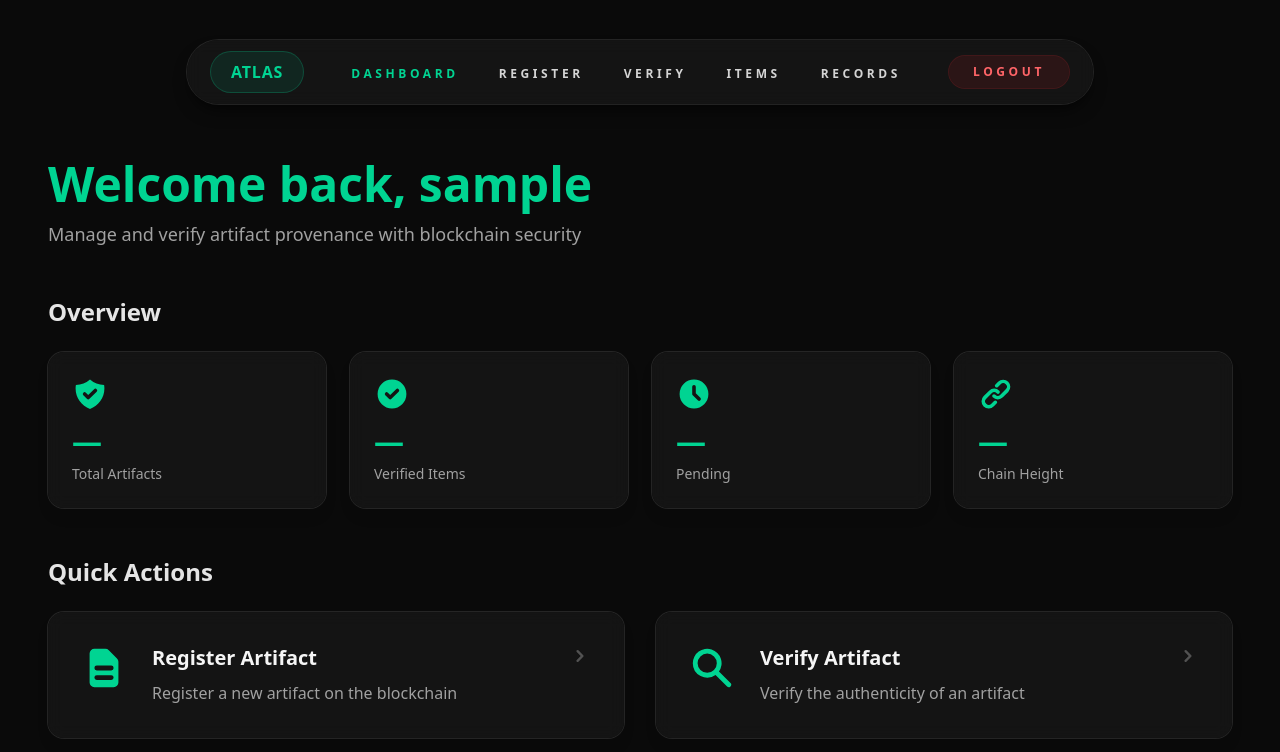
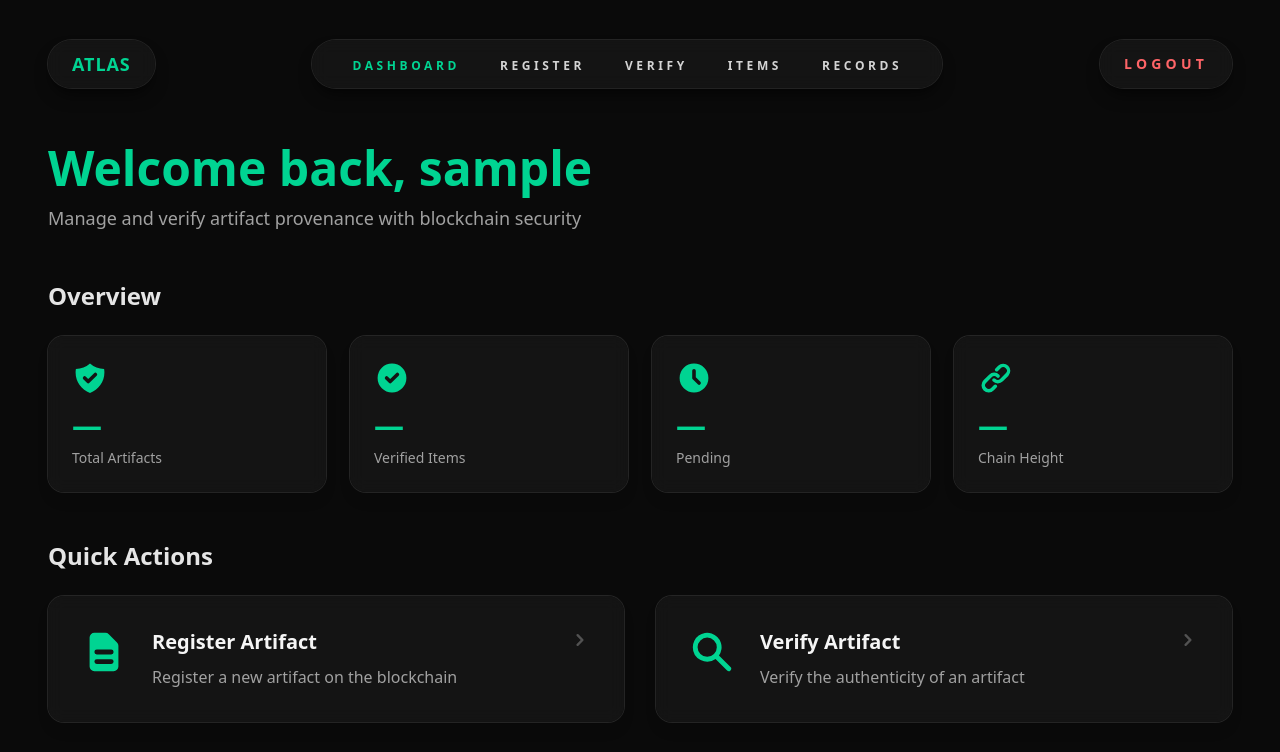
Before and after one commit to ZEDPortugal/ATLAS-Cryptographically-Securing-Antiquities-Provenance, a Next.js app: page / in a window 1280 px wide. Shown: the top 752 px of the page. Built offline with nearby package versions, Linux system fonts and the light colour scheme; sample sign-in values are in the browser's storage.

Commit message:
Separate navigation into three rounded elements: logo left, nav center, logout right

```diff
--- a/src/app/navbar/navigationbar.jsx
+++ b/src/app/navbar/navigationbar.jsx
@@ -111,20 +111,20 @@ export default function NavigationBar() {
 
 	return (
 		<>
-			<header className="flex shrink-0 items-center justify-center px-4 pt-6 pb-4 md:pt-10 md:pb-6">
+			<header className="hidden shrink-0 items-center justify-between gap-4 px-6 pt-6 pb-4 md:flex md:pt-10 md:pb-6 lg:px-12">
+				{/* Logo - Left */}
+				<Link href="/" className="flex items-center">
+					<div className="flex h-12 items-center rounded-full bg-neutral-900/80 px-6 shadow-lg shadow-black/50 ring-1 ring-neutral-700/50 backdrop-blur transition-all hover:ring-emerald-400/50">
+						<span className="text-lg font-bold tracking-wider text-emerald-400">ATLAS</span>
+					</div>
+				</Link>
+
+				{/* Navigation Links - Center */}
 				<nav
 					aria-label="Primary navigation"
-					className="hidden rounded-full bg-neutral-900/80 px-6 py-3 shadow-lg shadow-black/50 ring-1 ring-neutral-700/50 backdrop-blur md:flex md:items-center md:gap-8"
+					className="flex-1 flex justify-center"
 				>
-					{/* Logo */}
-					<Link href="/" className="flex items-center">
-						<div className="flex h-10 items-center rounded-full bg-emerald-400/10 px-5 ring-1 ring-emerald-400/30 transition-all hover:bg-emerald-400/20 hover:ring-emerald-400/50">
-							<span className="text-base font-bold tracking-wider text-emerald-400">ATLAS</span>
-						</div>
-					</Link>
-
-					{/* Navigation Links */}
-					<ul className="flex items-center gap-2">
+					<ul className="flex items-center gap-2 rounded-full bg-neutral-900/80 px-6 py-3 shadow-lg shadow-black/50 ring-1 ring-neutral-700/50 backdrop-blur">
 						{links.map((link) => {
 							const active = isActive(pathname, link.href);
 							const baseClasses = "px-4 py-2 text-xs font-semibold uppercase tracking-[0.3em] transition-colors duration-200 focus-visible:outline focus-visible:outline-offset-2 focus-visible:outline-emerald-400";
@@ -144,15 +144,17 @@ export default function NavigationBar() {
 							);
 						})}
 					</ul>
+				</nav>
 
-					{/* Logout Button */}
-					<button
-						onClick={logout}
-						className="rounded-full bg-red-500/10 px-6 py-2 text-xs font-semibold uppercase tracking-[0.3em] text-red-400 ring-1 ring-red-500/20 transition-all duration-200 hover:bg-red-500/20 hover:ring-red-500/40 focus-visible:outline focus-visible:outline-offset-2 focus-visible:outline-red-400"
-					>
+				{/* Logout Button - Right */}
+				<button
+					onClick={logout}
+					className="flex h-12 items-center rounded-full bg-neutral-900/80 px-6 shadow-lg shadow-black/50 ring-1 ring-neutral-700/50 backdrop-blur transition-all hover:ring-red-500/50"
+				>
+					<span className="text-sm font-semibold uppercase tracking-[0.3em] text-red-400 transition-colors hover:text-red-300">
 						Logout
-					</button>
-				</nav>
+					</span>
+				</button>
 			</header>
 
 			{/* Floating Burger Menu Button */}
```
Also changed, not shown: 2 other files (tests, documents, lock files or other folders).
